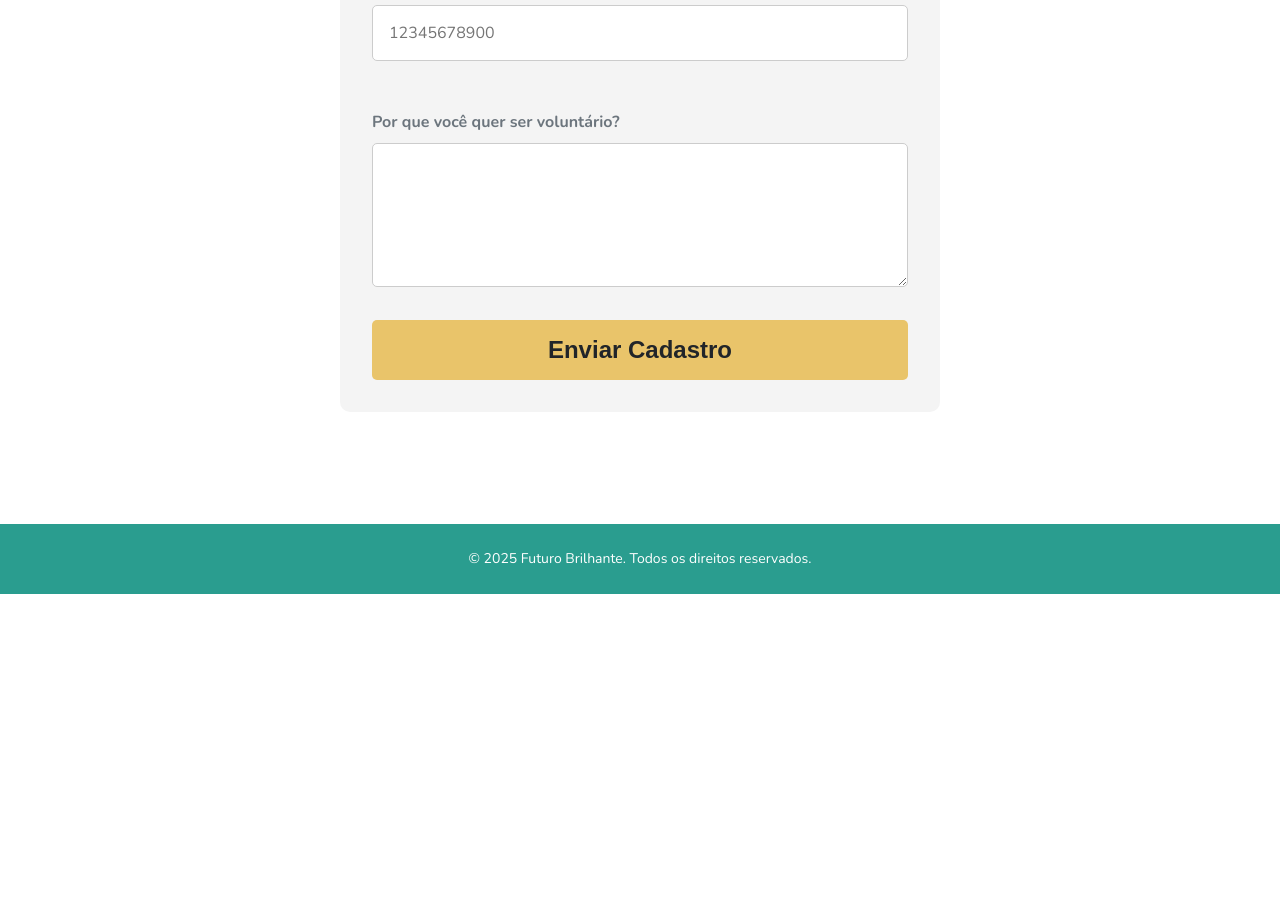
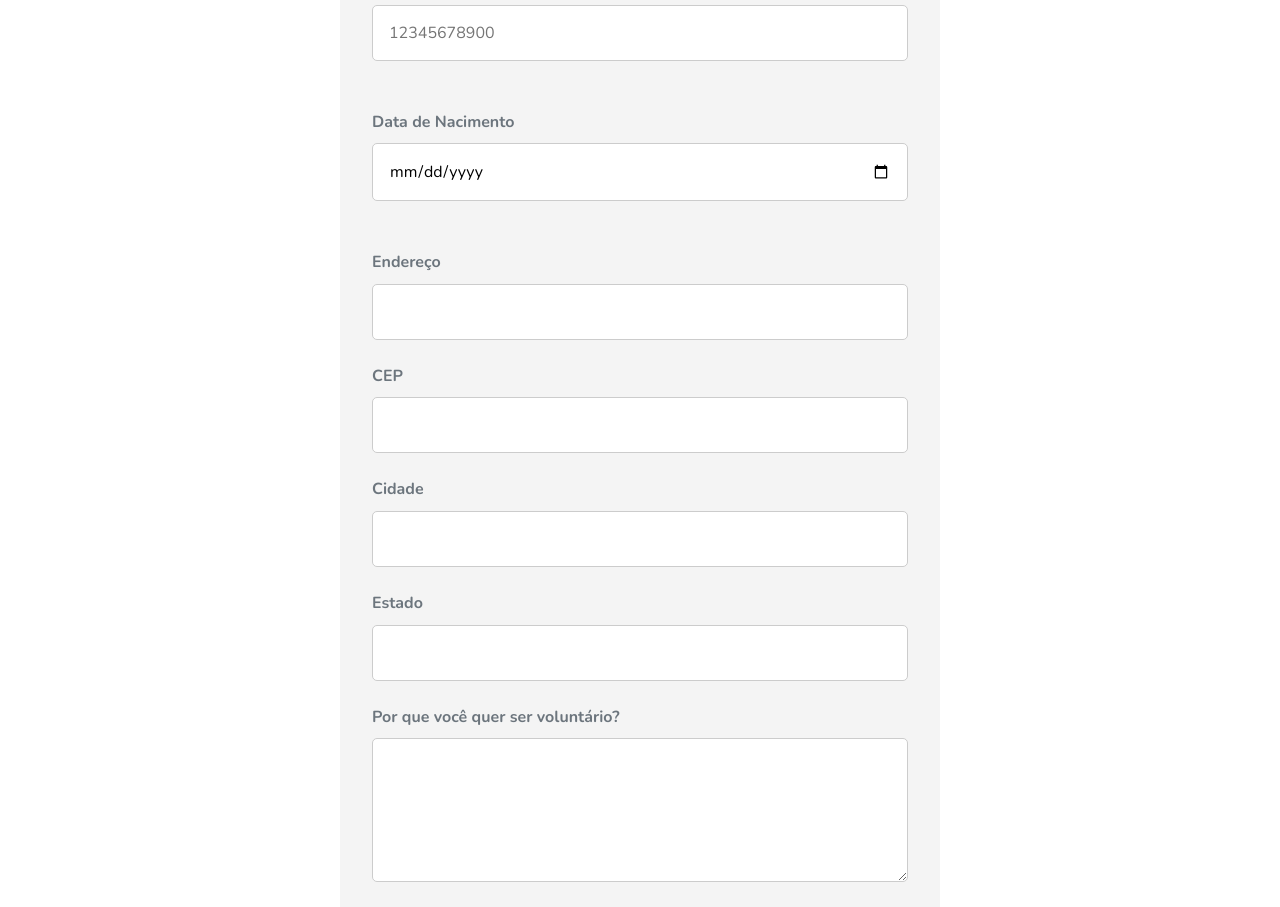
Before and after one commit to Rodrigoyu/ONGFuturoBrilhante, a plain HTML site: page paginas/cadastro.html in a window 1280 px wide. Shown: the part 871-1778 px from the top of the page. Before the commit the page ends 1465 px from the top, so only its background shows below. Drawn offline with nearby package versions, Linux system fonts and the light colour scheme.

Commit message:
feat(cadastro) = adiciona novos input(cidade, cep ,estado, data de nacimento) e adiciona mascara de input(cep,cpf,telefone)

```diff
--- a/paginas/cadastro.html
+++ b/paginas/cadastro.html
@@ -54,12 +54,28 @@
                     <p class="mensagem-erro" id="erro-email"></p>
 
                     <label for="telefone">Telefone (somente números)</label>
-                    <input type="tel" id="telefone" name="telefone" placeholder="11999998888" required maxlength="11">
+                    <input type="tel" id="telefone" pattern="\d{10,11}" name="telefone" placeholder="11999998888" required maxlength="11">
                     <p class="mensagem-erro" id="erro-telefone"></p>
 
                     <label for="cpf">CPF (somente números)</label>
-                    <input type="text" id="cpf" name="cpf" placeholder="12345678900" required maxlength="11">
+                    <input type="text" id="cpf" name="cpf" placeholder="12345678900" pattern="[0-9]{11}" required maxlength="11">
                     <p class="mensagem-erro" id="erro-cpf"></p>
+
+                    <label for="dataNacimento">Data de Nacimento</label>
+                    <input type="date" name="dataNacimento" id="dataNacimento" >
+                    <p class="mensagem-erro" id="erro-dataNacimento" ></p>
+
+                    <label for="endereco">Endereço</label>
+                    <input type="text" name="endereco" id="endereco">
+
+                    <label for="cep">CEP</label>
+                    <input type="text" name="cep" id="cep" pattern="\d{8}">
+
+                    <label for="cidade">Cidade</label>
+                    <input type="text" name="cidade" id="cidade">
+
+                    <label for="estado">Estado</label>
+                    <input type="text" name="estado" id="estado">
 
                     <label for="mensagem">Por que você quer ser voluntário?</label>
                     <textarea id="mensagem" name="mensagem" rows="5" required></textarea>
```
